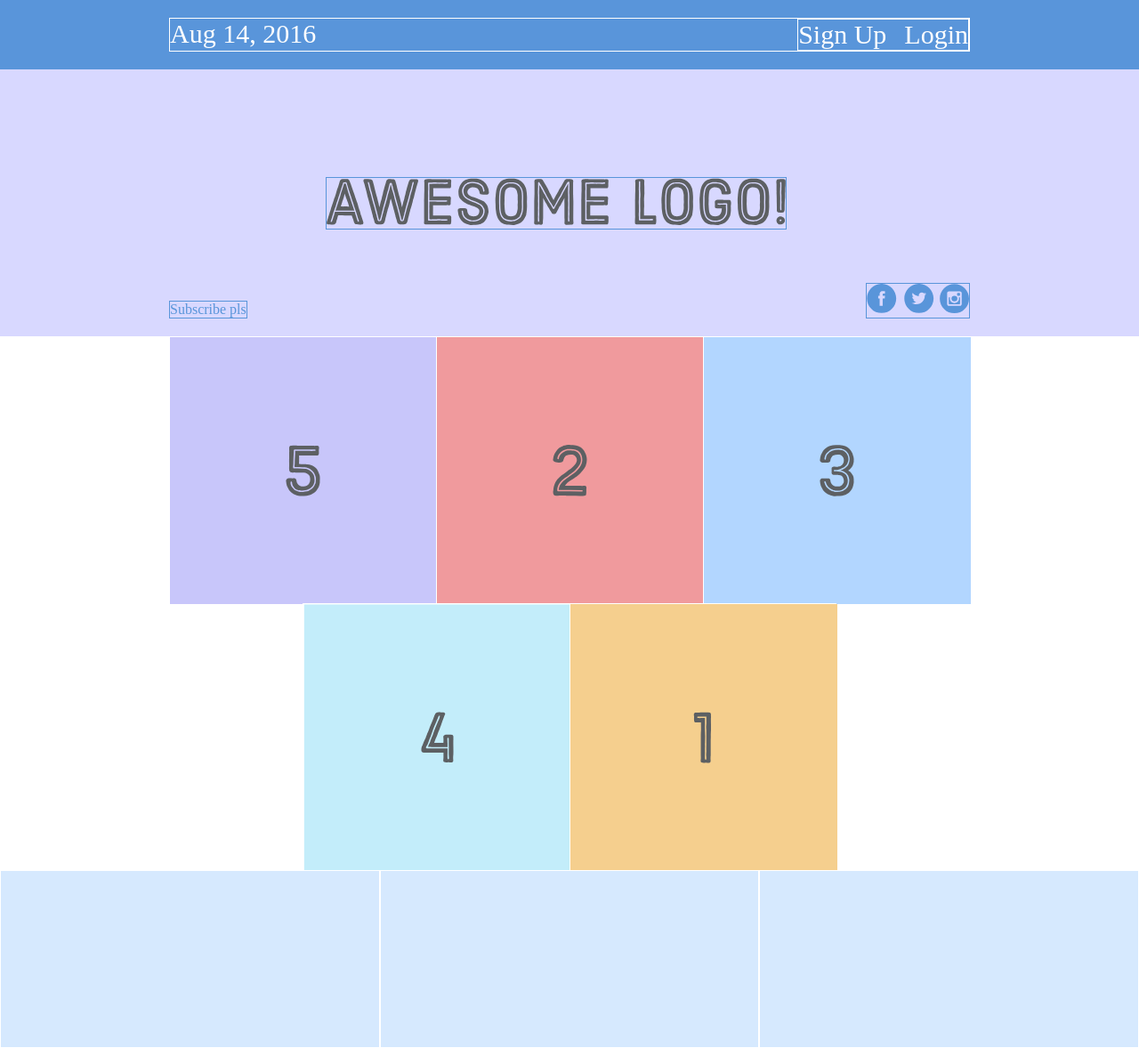
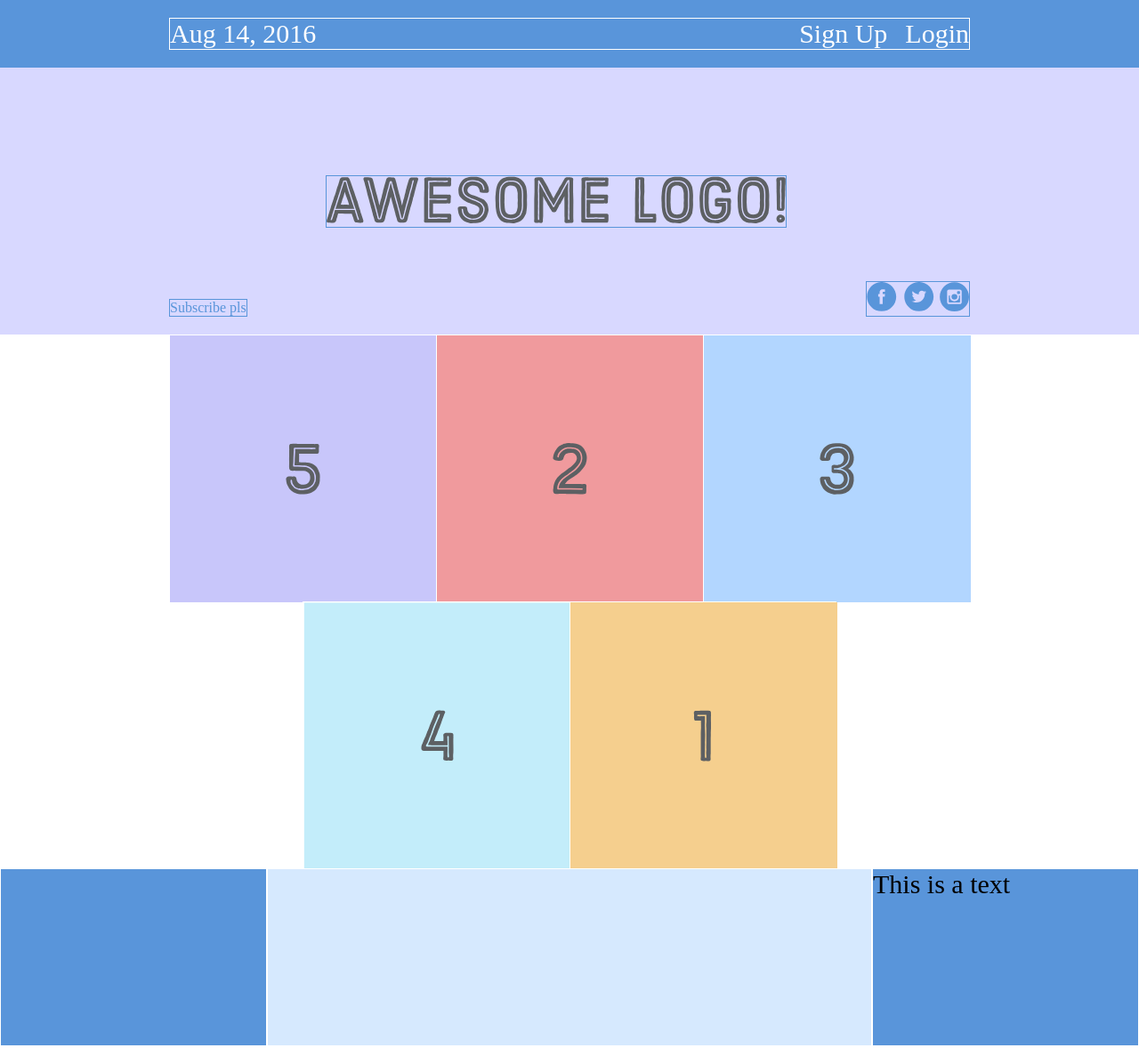
Before and after one commit to SmackDH/flexbox-practise, a plain HTML site: page index.html in a window 1280 px wide. Shown: the whole page at 89% size. Drawn offline with Linux system fonts and the light colour scheme.

Commit message:
finished flexbox tutorial

```diff
--- a/index.html
+++ b/index.html
@@ -13,10 +13,8 @@
     <div class='menu-container'>
         <div class='menu'>
             <div class='date'>Aug 14, 2016</div>
-            <div class="links">
-                <div class='signup'>Sign Up</div>
-                <div class='login'>Login</div>
-            </div>
+            <div class='signup'>Sign Up</div>
+            <div class='login'>Login</div>
         </div>
     </div>
 
@@ -51,7 +49,11 @@
     <div class='footer'>
         <div class='footer-item footer-one'></div>
         <div class='footer-item footer-two'></div>
-        <div class='footer-item footer-three'></div>
+        <div class='footer-item footer-three'>
+            <p class="f3i">This is a text</p>
+
+
+        </div>
     </div>
 </body>
 
--- a/styles.css
+++ b/styles.css
@@ -21,11 +21,15 @@
     justify-content: space-between;
 }
 
-.links {
+.signup {
+    margin-left: auto;
+}
+
+/* .links {
     border: 1px solid #fff;
     display: flex;
     justify-content: flex-end;
-}
+} */
 
 .login {
     margin-left: 20px;
@@ -101,3 +105,14 @@
 }
 
 /* LEFT AT FOOTER PART */
+
+.footer-three,
+.footer-one {
+    background-color: #5995DA;
+    flex: initial;
+    width: 300px;
+}
+
+.f3i {
+    font-size: 30px;
+}
```
